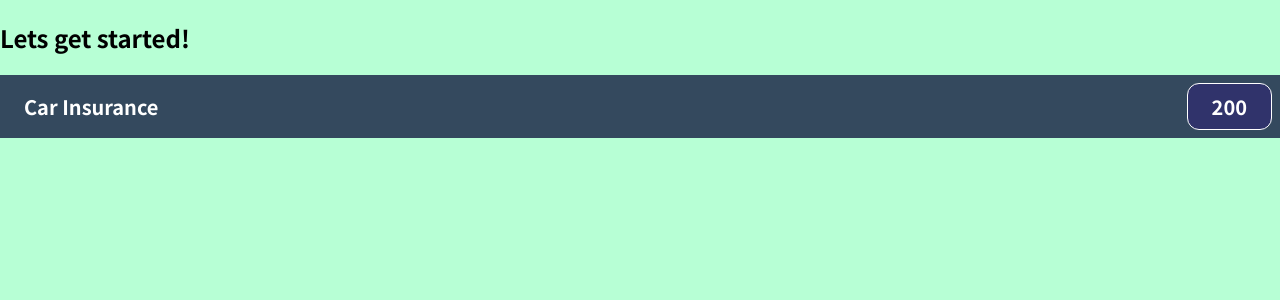
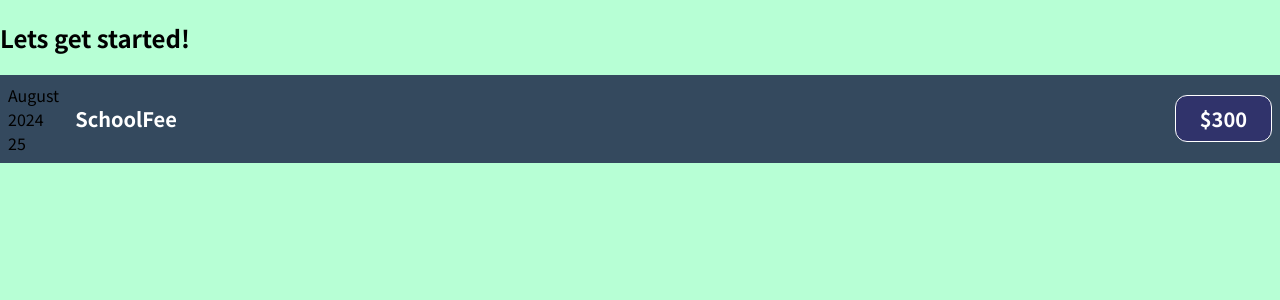
Before and after one commit to SAUMYXA/ReactJs, a JavaScript app in the folder my-app/: page / in a window 1280 px wide. Shown: the top 300 px of the page. Built offline with nearby package versions, Linux system fonts and the light colour scheme.

Commit message:
understanding props

```diff
--- a/my-app/src/App.js
+++ b/my-app/src/App.js
@@ -1,9 +1,12 @@
 import ExpenseItem from "./components/ExpenseItem";
 function App(){
+    let expenseDate=new Date(2024,7,25)
+    let expenseTitle='SchoolFee'
+    let  expenseAmt=300;
     return (
         <div>
             <h2>Lets get started!</h2>
-            <ExpenseItem></ExpenseItem>
+            <ExpenseItem date={expenseDate} title={expenseTitle} amount={expenseAmt}></ExpenseItem>
         </div>
 
     )
--- a/my-app/src/components/ExpenseItem.js
+++ b/my-app/src/components/ExpenseItem.js
@@ -1,12 +1,21 @@
 import './ExpenseItem.css';
 
- function ExpenseItem() {
+ function ExpenseItem(props) {
+    const month = props.date.toLocaleString('en-US', {month: 'long'});
+    const year = props.date.getFullYear();
+    const day = props.date.toLocaleString('en-US', {day: '2-digit'});
 
     return (
         <div className='expense-item'>
+            <div>
+                <div>{month}
+                </div>
+                <div>{year}</div>
+                <div>{day}</div>
+            </div>
             <div className="expense-item__description">
-                <h2>Car Insurance</h2>
-                <div className="expense-item__price">200</div>
+                <h2>{props.title}</h2>
+                <div className="expense-item__price">${props.amount}</div>
             </div>
             </div>
 
```
